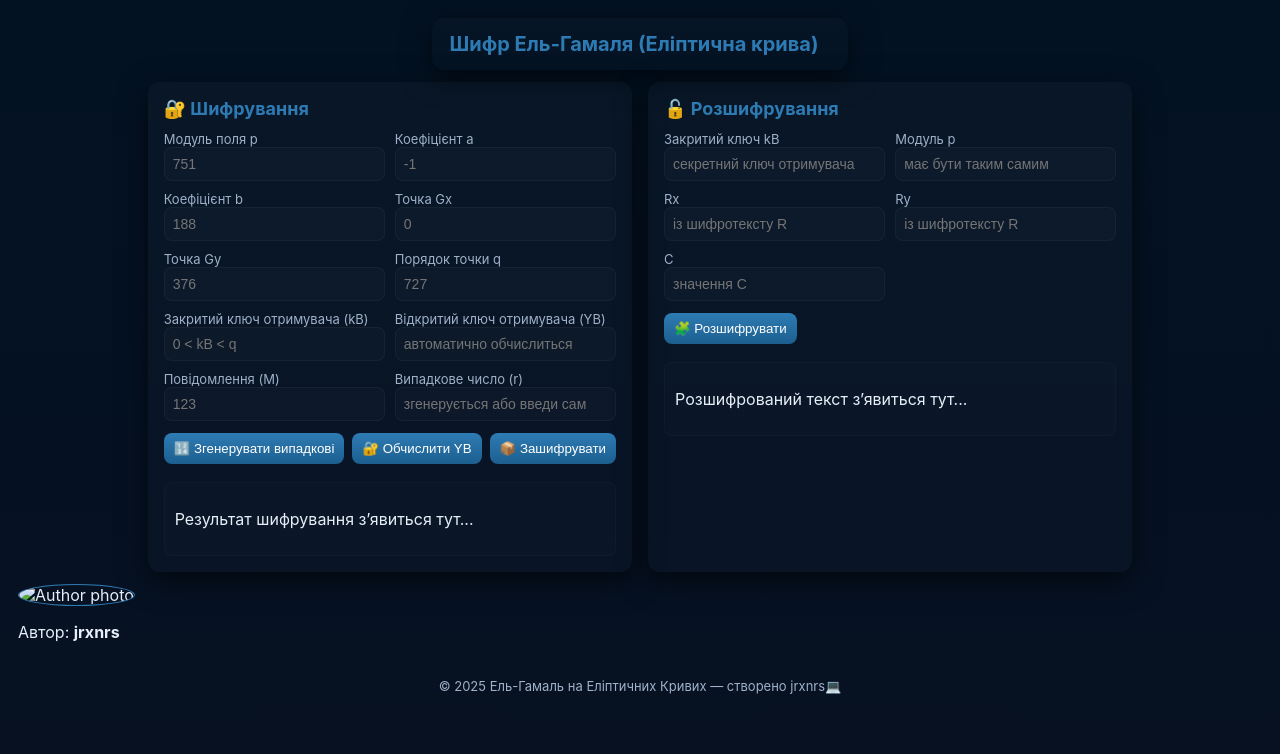
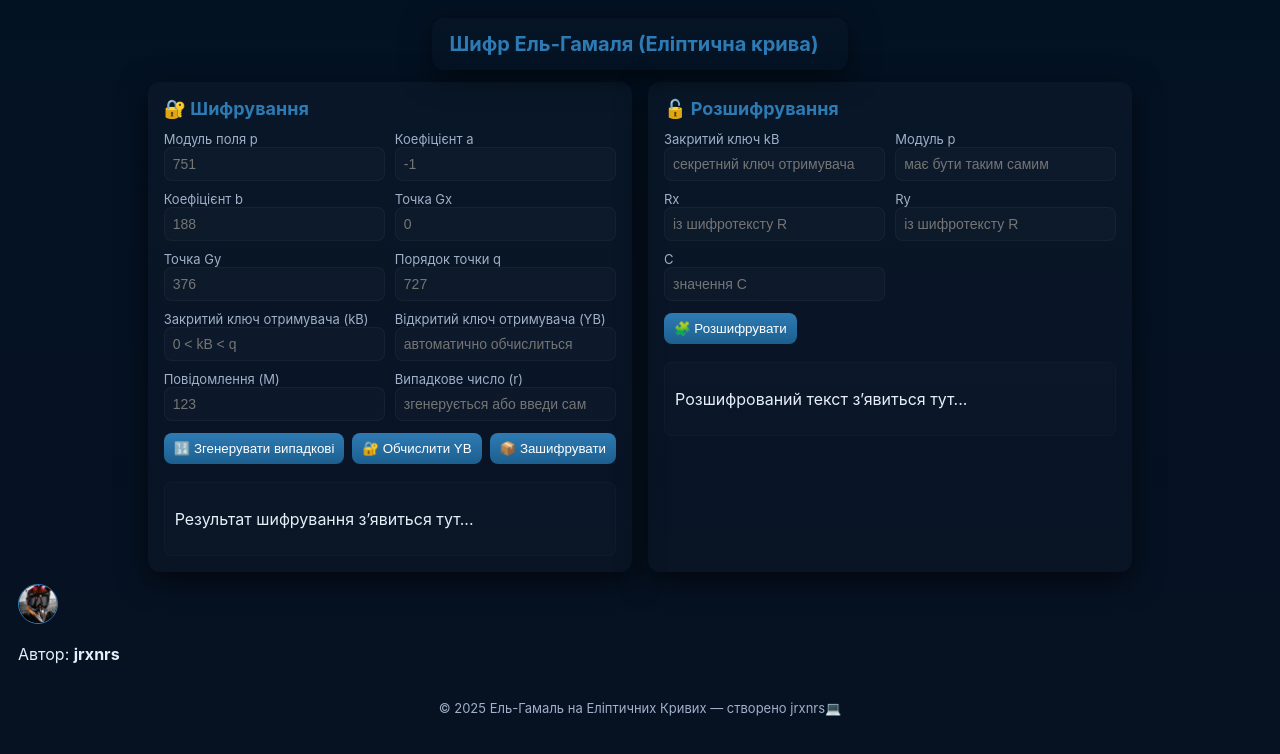
Before and after one commit to h3xjrxnrs/El-Gamal-s-elips, a plain HTML site: page index.html in a window 1280 px wide. Drawn offline with Linux system fonts and the light colour scheme.

Commit message:
Update index.html

```diff
--- a/index.html
+++ b/index.html
@@ -104,7 +104,7 @@
     </div>
   </div>
  <div class="author-card">
-  <img src="/img/avatar.jpg" alt="Author photo">
+  <img src="/avatar.jpg" alt="Author photo">
   <p>Автор: <strong>jrxnrs</strong></p>
 </div>
   <div class="footer">
```
